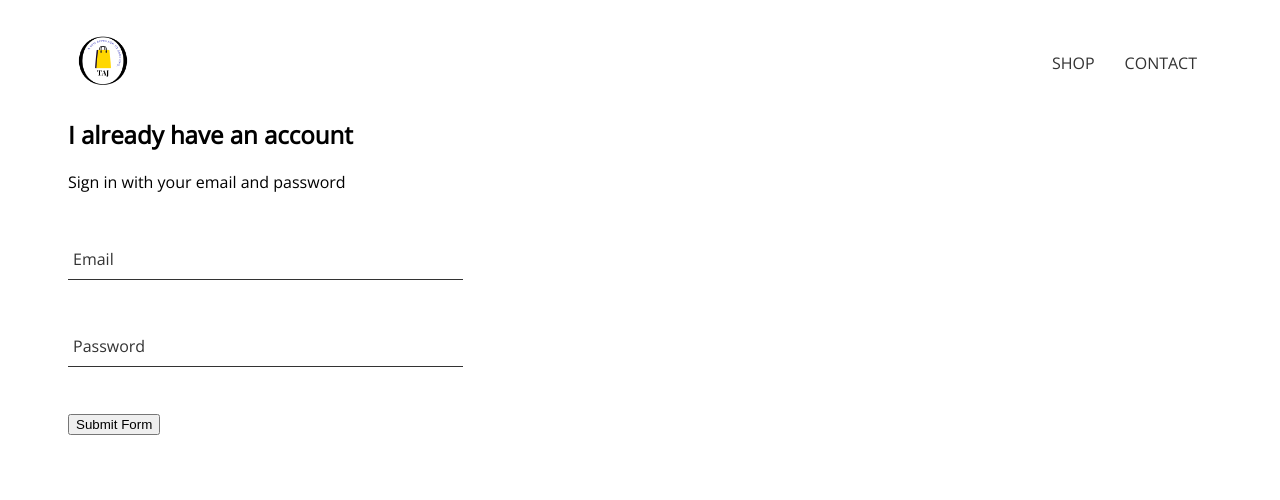
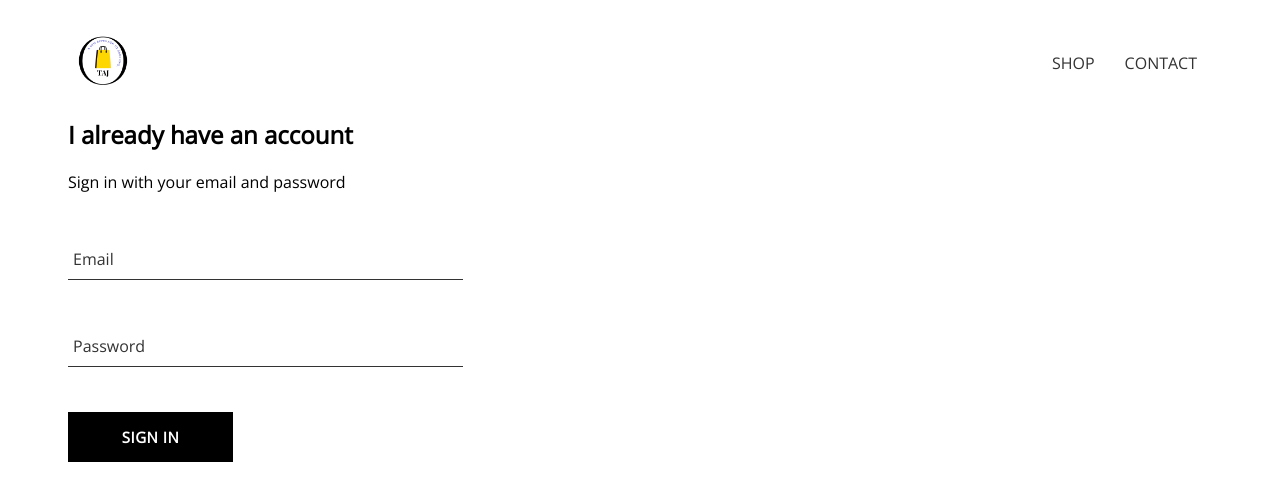
Before and after one commit to Omeshcoding/Taj-Ecommerce-app, a React (Create React App) app: page /signin in a window 1280 px wide. Shown: the top 500 px of the page. Built offline with nearby package versions, Linux system fonts and the light colour scheme.

Commit message:
created acustom button component and added to sign in

```diff
--- /dev/null
+++ b/src/components/custom-button/CustomButton.jsx
@@ -0,0 +1,12 @@
+import React from 'react';
+
+import './CustomButton.scss';
+
+
+const CustomButton = ({children, ...otherProps}) => {
+    return (
+        <button className='custom-button' {...otherProps}>{ children }</button>
+    )
+}
+
+export default CustomButton;
--- /dev/null
+++ b/src/components/custom-button/CustomButton.scss
@@ -0,0 +1,23 @@
+.custom-button{
+    min-width: 165px;
+    width: auto;
+    height: 50px;
+    letter-spacing: 0.5px;
+    line-height:50px;
+    padding: 0 35px;
+    font-size: 15px;
+    background-color: black;
+    color:white;
+    text-transform: uppercase;
+    font-family:'Open Sans', sans-serif;
+    font-weight: bolder;
+    border: none;
+    cursor: pointer;
+
+    &:hover{
+        background-color: white;
+        color:#000;
+        border: 1px solid black;
+    }
+
+}
--- a/src/components/sign-in/SignIn.jsx
+++ b/src/components/sign-in/SignIn.jsx
@@ -1,7 +1,7 @@
 import React from 'react';
 import './signin.scss';
 import FormInput from '../form-input/FormInput';
-
+import CustomButton from '../custom-button/CustomButton'
 class SignIn extends React.Component {
     constructor(props) {
         super(props);
@@ -44,7 +44,7 @@
                         label='Password'
                         required />
 
-                    <input type='submit' value ='Submit Form'/>
+                    <CustomButton type='submit' >Sign in</CustomButton>
                 </form>
             </div>
         )
--- a/src/components/sign-in/SignIn.scss
+++ b/src/components/sign-in/SignIn.scss
@@ -7,5 +7,8 @@
         margin: 10px 0;
     }
 
-
+    .buttons{
+        display:flex;
+        justify-content: space-between;
+    }
 }
```
